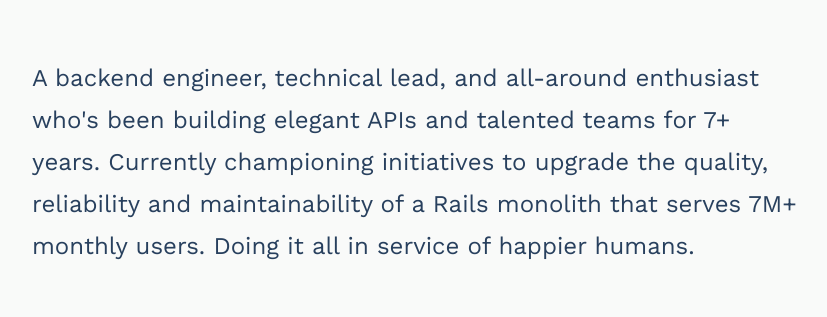
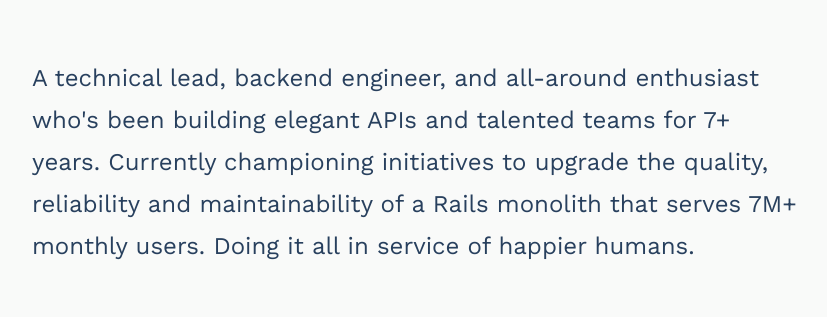
Before and after one commit to chloereimer/chloereimer.github.io, a plain HTML site: page resume.html in a window 1280 px wide. Shown: the part 183-500 px from the top of the page, without its empty margins (224-1051 px from the left). Drawn offline with nearby package versions, Linux system fonts and the light colour scheme; a web font is replaced by a local one.

Commit message:
emphasizes tech lead role

```diff
--- a/resume.html
+++ b/resume.html
@@ -26,7 +26,7 @@
 
     <main id="main">
       <section id="summary">
-        <p>A backend engineer, technical lead, and all-around enthusiast who's been building elegant APIs and talented teams for 7+ years. Currently championing initiatives to upgrade the quality, reliability and maintainability of a Rails monolith that serves 7M+ monthly users. Doing it all in service of happier humans.</p>
+        <p>A technical lead, backend engineer, and all-around enthusiast who's been building elegant APIs and talented teams for 7+ years. Currently championing initiatives to upgrade the quality, reliability and maintainability of a Rails monolith that serves 7M+ monthly users. Doing it all in service of happier humans.</p>
       </section>
 
       <aside id="aside">
```
